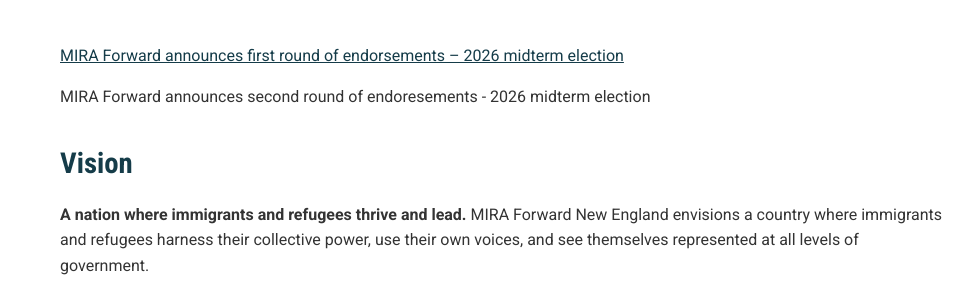
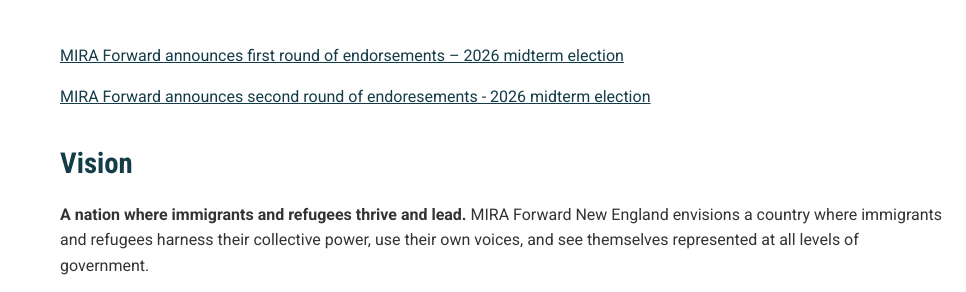
Before and after one commit to cqbent/miraforward, an Eleventy site: page content/index.md in a window 1280 px wide. Shown: the part 313-605 px from the top of the page, 0-966 px from the left. Built offline with nearby package versions, Linux system fonts and the light colour scheme; Eleventy itself is replaced by a stand-in of ours; files that its build step writes are made by us from their sources.

Commit message:
Update Pages “index”

```diff
--- a/content/index.md
+++ b/content/index.md
@@ -14,9 +14,7 @@ showTitle: true
 
 [MIRA Forward announces first round of endorsements – 2026 midterm election ](https://miraforward.netlify.app/2026-midterm-endorsements-first-round/)
 
-MIRA Forward announces second round of endoresements - 2026 midterm election
-
-
+[MIRA Forward announces second round of endoresements - 2026 midterm election](https://miraforward.org/2026-midterm-endorsements-second-round/)
 
 ## Vision
 
```
